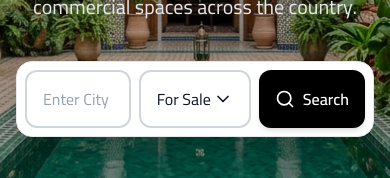
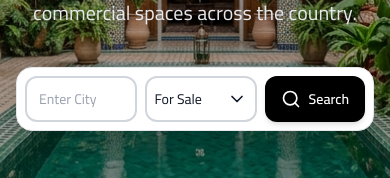
Before and after one commit to medlam1981/luxeimmo, a Next.js app: page /en in a window 390 px wide. Shown: the part 453-631 px from the top of the page. Built offline with nearby package versions, Linux system fonts and the light colour scheme; no server answers; the database is empty.

Commit message:
style: proportionally shrink search bar elements on mobile

```diff
--- a/src/components/storefront/Hero.tsx
+++ b/src/components/storefront/Hero.tsx
@@ -70,7 +70,7 @@ export function Hero({ heroProperty }: HeroProps) {
               placeholder={t('searchPlaceholder')}
               value={city}
               onChange={(e) => setCity(e.target.value)}
-              className="w-full h-full px-4 py-3 rounded-xl border-2 border-gray-300 dark:border-gray-600 bg-white dark:bg-gray-800 text-gray-900 dark:text-white placeholder-gray-400 focus:outline-none focus:border-black dark:focus:border-white transition-colors text-base"
+              className="w-full h-full px-3 sm:px-4 py-2 sm:py-3 rounded-xl border-2 border-gray-300 dark:border-gray-600 bg-white dark:bg-gray-800 text-gray-900 dark:text-white placeholder-gray-400 focus:outline-none focus:border-black dark:focus:border-white transition-colors text-sm sm:text-base"
             />
           </div>
 
@@ -79,7 +79,7 @@ export function Hero({ heroProperty }: HeroProps) {
             <button
               type="button"
               onClick={() => setIsDropdownOpen(!isDropdownOpen)}
-              className="w-full h-full px-4 py-3 rounded-xl border-2 border-gray-300 dark:border-gray-600 bg-white dark:bg-gray-800 text-gray-900 dark:text-white focus:outline-none focus:border-black dark:focus:border-white transition-colors flex items-center justify-between text-base"
+              className="w-full h-full px-2 sm:px-4 py-2 sm:py-3 rounded-xl border-2 border-gray-300 dark:border-gray-600 bg-white dark:bg-gray-800 text-gray-900 dark:text-white focus:outline-none focus:border-black dark:focus:border-white transition-colors flex items-center justify-between text-sm sm:text-base"
             >
               <span>{propertyType === 'SALE' ? t('forSale') : t('forRent')}</span>
               <ChevronDown className={`w-5 h-5 transition-transform duration-300 ${isDropdownOpen ? 'rotate-180' : ''}`} />
@@ -120,7 +120,7 @@ export function Hero({ heroProperty }: HeroProps) {
           {/* Search Button */}
           <Link
             href={`/search?city=${city}&type=${propertyType}`}
-            className="shrink-0 w-auto inline-flex items-center justify-center px-4 sm:px-8 py-3 text-base font-semibold text-white bg-black hover:bg-gray-800 dark:bg-white dark:text-black dark:hover:bg-gray-200 rounded-xl transition-all duration-300 shadow-md hover:shadow-xl"
+            className="shrink-0 w-auto inline-flex items-center justify-center px-4 sm:px-8 py-2 sm:py-3 text-sm sm:text-base font-semibold text-white bg-black hover:bg-gray-800 dark:bg-white dark:text-black dark:hover:bg-gray-200 rounded-xl transition-all duration-300 shadow-md hover:shadow-xl"
           >
             <Search className="w-5 h-5 mr-2" />
             {t('search')}
```
